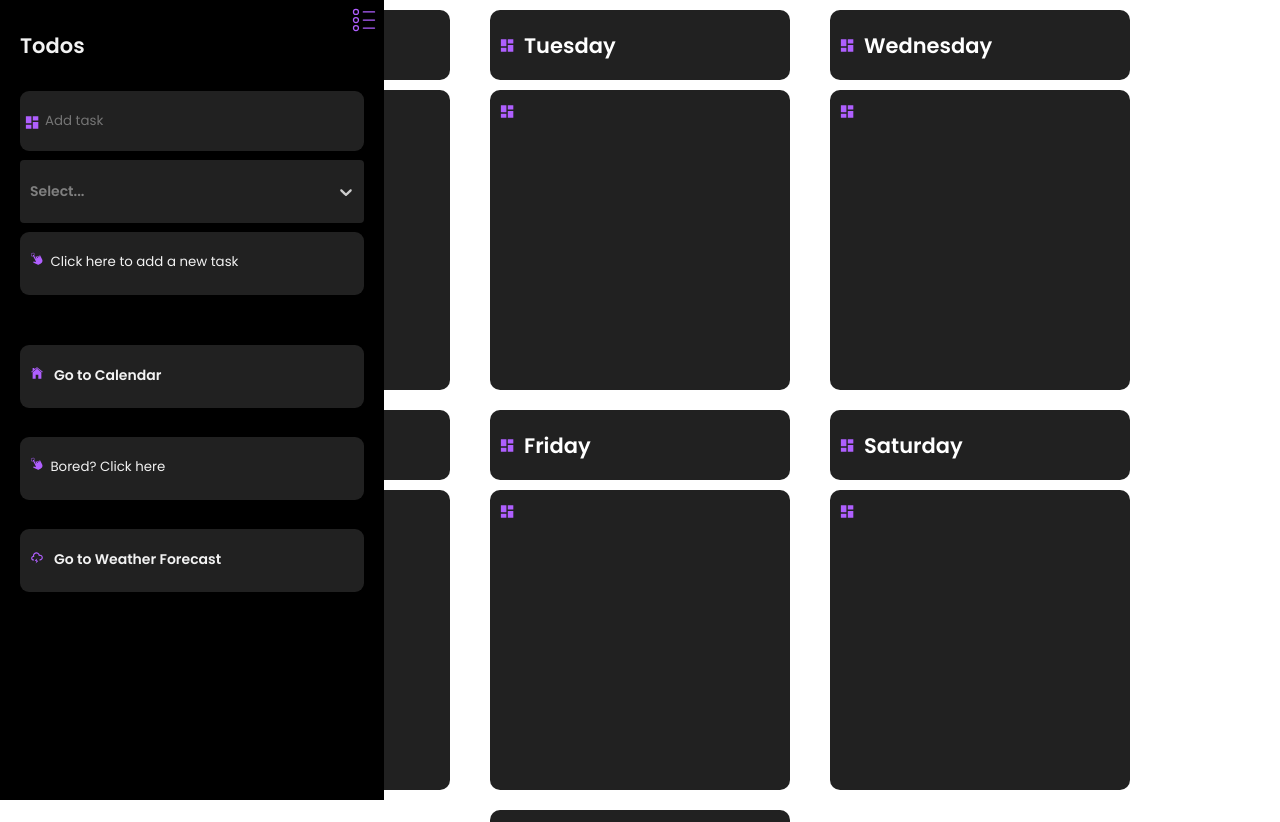
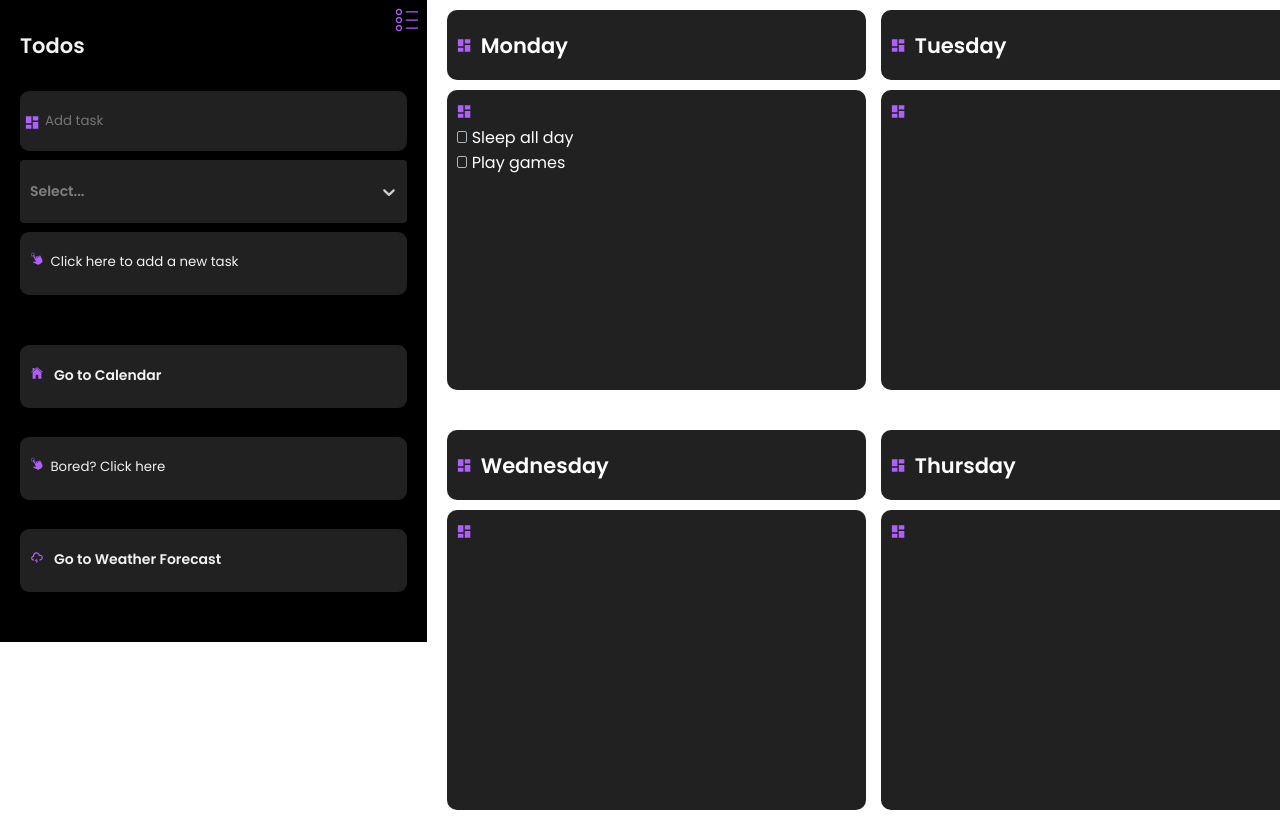
Before and after one commit to Anasta2002/HolidaysWorkTodo, a React (Create React App) app in the folder todo/: page / in a window 1280 px wide. Shown: the top 822 px of the page. Built offline with nearby package versions, Linux system fonts and the light colour scheme.

Commit message:
fixet_style_dayOfWeek

```diff
--- a/todo/src/App.css
+++ b/todo/src/App.css
@@ -6,3 +6,7 @@
   box-sizing: border-box;
   font-family: "Poppins", serif;
 }
+.wrapper{
+  display: grid;
+  grid-template-columns: 1fr 2fr;
+}
--- a/todo/src/App.js
+++ b/todo/src/App.js
@@ -29,7 +29,8 @@ function App() {
     };
 
     return (
-        <div style={{display: 'flex', width: '100%'}}>
+        // <div style={{display: 'flex', width: '100%'}}>
+        <div className='wrapper'>
             <NavBar
                 initialTasks={initialTasks}
                 tasks={tasks} setTasks={setTasks}
--- a/todo/src/components/NavBar/index.module.css
+++ b/todo/src/components/NavBar/index.module.css
@@ -1,5 +1,5 @@
 .main {
-  display: block;
+  /* display: block; */
   font-size: 14px;
   font-weight: 600;
 }
@@ -8,11 +8,11 @@
   background-color: #000000;
   color: #f2f2f2;
   padding: 0;
-  width: 30%;
-  position: fixed;
+  /* width: 30%; */
+  /* position: fixed;
   top: 0;
-  left: 0;
-  height: 100%;
+  left: 0; */
+  /* height: 100%; */
 }
 
 @media (max-width: 990px) {
@@ -23,11 +23,11 @@
 
 .navbarHiden {
   transform: translate(-87%, 0);
-  transition: width 2s, height 2s, transform 2s;
+  transition: width 2s, height 2s, transform 0.2s;
 }
 
 .navAppear {
-  transition: width 2s, height 2s, transform 2s;
+  transition: width 2s, height 2s, transform 0.3s;
 }
 
 .form {
--- a/todo/src/components/TaskItem/index.module.css
+++ b/todo/src/components/TaskItem/index.module.css
@@ -10,6 +10,7 @@
 
 .task_completed {
   text-decoration: line-through;
+
 }
 
 .input_span {
@@ -29,6 +30,7 @@
 
 .task_input:not(:disabled):not(:checked)+span:hover::before {
   border-color: #b3d7ff;
+
 }
 
 .input_span:not(:disabled):active+span::before {
--- a/todo/src/components/TasksContainer/index.module.css
+++ b/todo/src/components/TasksContainer/index.module.css
@@ -1,13 +1,16 @@
 .container {
-  display: flex;
-  flex-wrap: wrap;
-  justify-content: center;
+  /* display: flex; */
+  /* flex-wrap: wrap;
+  justify-content: center; */
   color: white;
-  min-width: 70%;
+  /* min-width: 70%; */
+  display: grid;
+  grid-template-columns:repeat(2, 2fr);
+  grid-gap: 20px 15px;
 }
 
 .day_container {
-  min-width: 300px;
+  width: 100%;
   background-color: #212121;
   min-height: 70px;
   color: white;
@@ -21,11 +24,13 @@
 }
 
 .tasks_container {
-  min-width: 300px;
+  display: block;
+  width: 100%;
   min-height: 300px;
   background-color: #212121;
   border-radius: 10px;
   margin: 10px 20px;
   padding: 10px;
   color: white;
+  overflow: hidden;
 }
```
